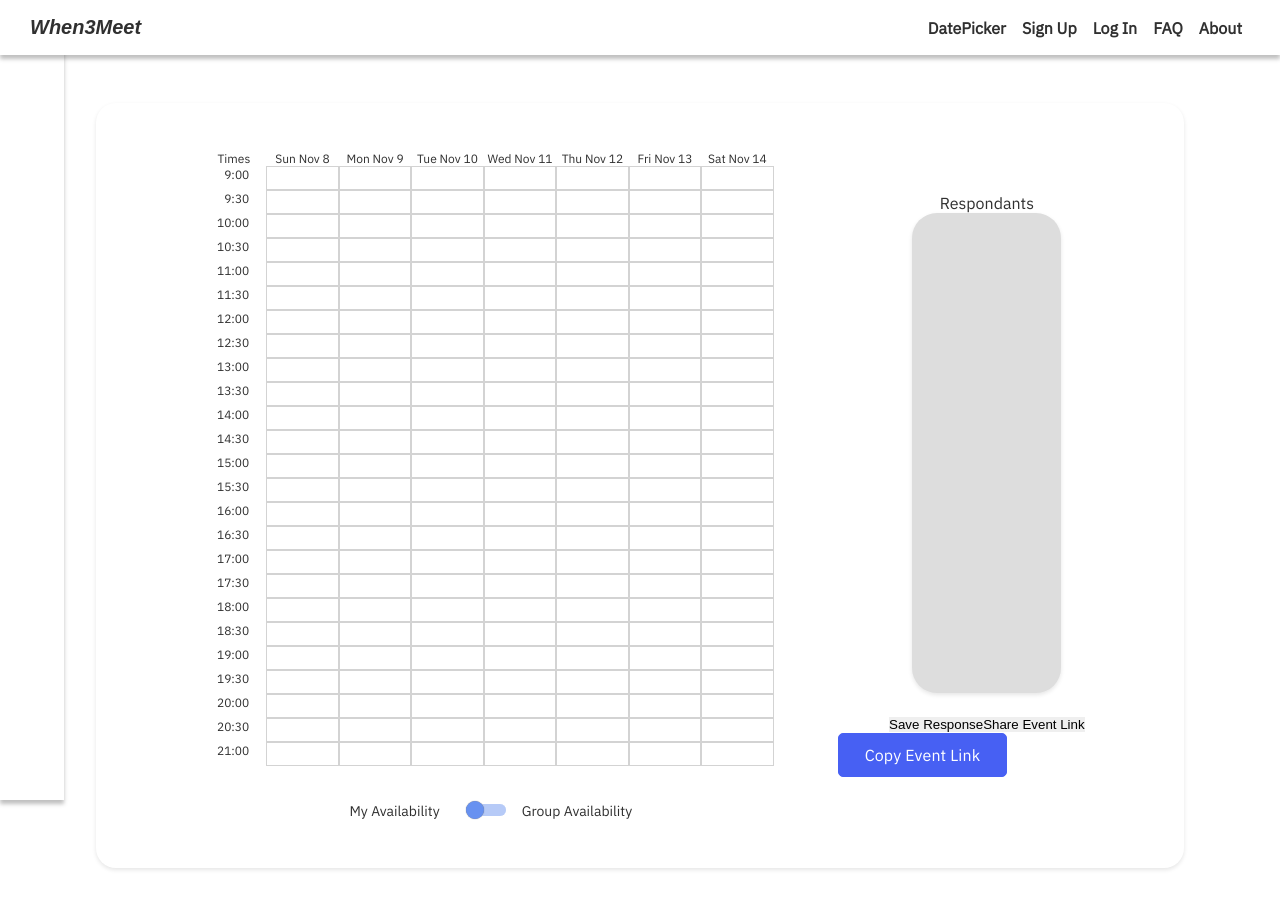
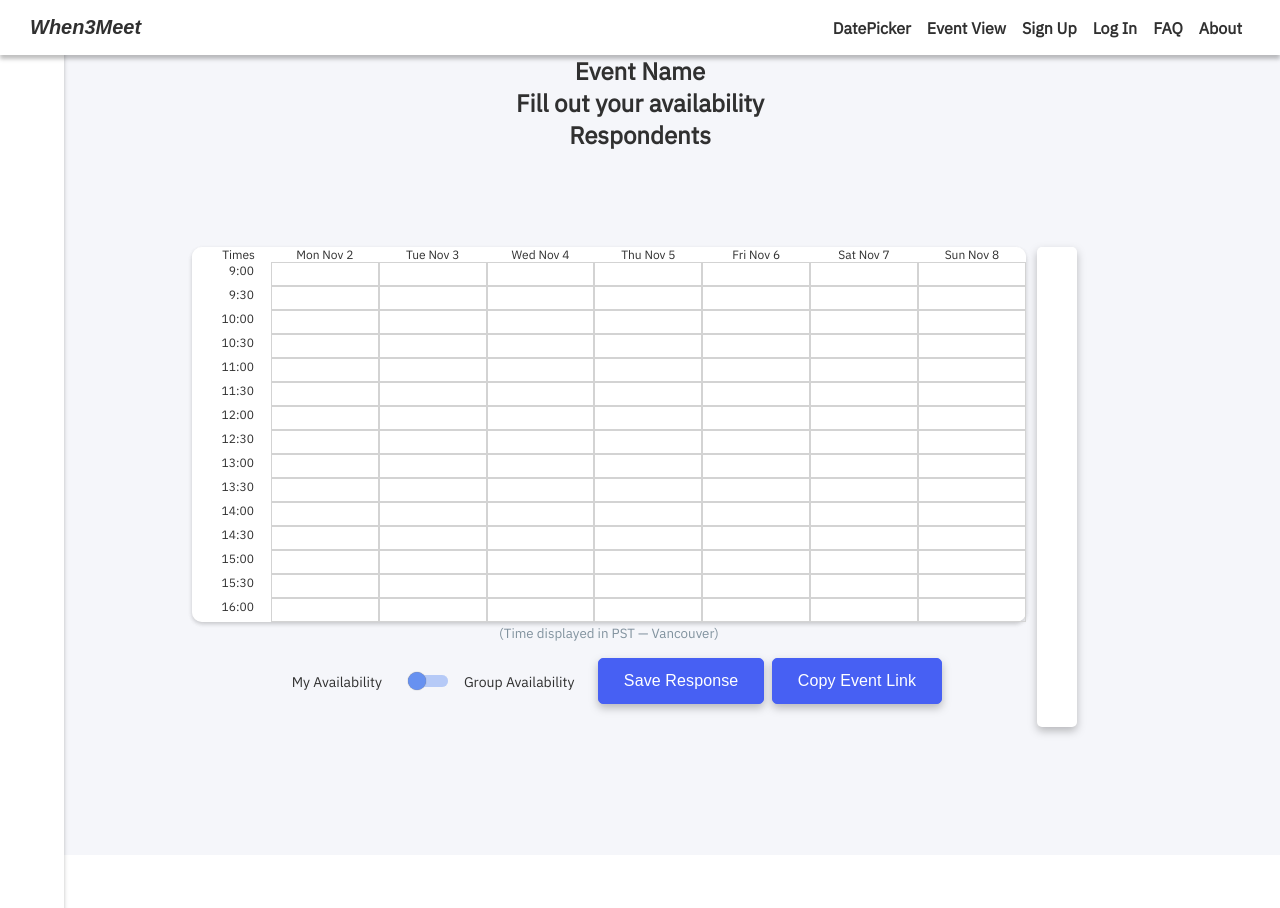
Before and after one commit to ubclaunchpad/HappyHour, a Vue app in the folder frontend/: page / in a window 1280 px wide. Shown: the top 908 px of the page. Built offline with nearby package versions, Linux system fonts and the light colour scheme.

Commit message:
renamed components & updated to more resemble design

```diff
--- a/frontend/src/components/AccountInfo.vue
+++ /dev/null
@@ -1,47 +0,0 @@
-<template>
-  <!--<div>
-    <button @click="increment">Login with email</button>
-    <button @click="decrement">Login with Google account</button>
-  </div> -->
-  <div>
-    <p class="label">Respondants</p>
-    <div class="respondants"></div>
-  </div>
-  <div>
-    <button @click="increment">Save Response</button>
-    <button @click="decrement">Share Event Link</button>
-    <AppButton text="Copy Event Link" />
-  </div>
-</template>
-
-<script lang="ts">
-import { defineComponent } from "vue";
-import AppButton from "@/components/AppButton.vue";
-
-export default defineComponent({
-  components: {
-    AppButton
-  }
-});
-</script>
-
-<style>
-.respondants {
-  border-radius: 25px;
-  background: rgb(221, 221, 221);
-  padding: 20px;
-  width: 50%;
-  height: 60vh;
-  margin: auto;
-  margin-bottom: 20px;
-  box-shadow: 0 2px 4px 0 rgba(0, 0, 0, 0.1);
-  transition: 0.3s;
-}
-
-.respondants:hover {
-  box-shadow: 0 4px 8px 0 rgba(0, 0, 0, 0.1);
-}
-
-.label {
-}
-</style>
--- a/frontend/src/components/AppButton.vue
+++ b/frontend/src/components/AppButton.vue
@@ -14,18 +14,13 @@ export default defineComponent({
 
 <!-- Add "scoped" attribute to limit CSS to this component only -->
 <style scoped>
-@import url("https://fonts.googleapis.com/css2?family=IBM+Plex+Sans&display=swap");
-
 .button {
   background: rgb(71, 96, 243);
   border: 1px solid rgb(71, 96, 243);
   box-sizing: border-box;
   border-radius: 5px;
-  padding: 9px 26px;
+  padding: 10px 25px;
 
-  font-family: "IBM Plex Sans", sans-serif;
-  font-style: normal;
-  font-weight: normal;
   font-size: 16px;
   line-height: 24px;
   display: flex;
@@ -33,5 +28,13 @@ export default defineComponent({
   letter-spacing: 0.12px;
 
   color: rgb(255, 255, 255);
+
+  filter: drop-shadow(0px 4px 4px rgba(0, 0, 0, 0.25));
+}
+
+.button:hover {
+  cursor: pointer;
+  background: rgba(71, 96, 243, 0.8);
+  border: 1px solid rgba(71, 96, 243, 0.8);
 }
 </style>
--- a/frontend/src/components/AppToggleExternalText.vue
+++ b/frontend/src/components/AppToggleExternalText.vue
@@ -106,6 +106,11 @@ export default {
   cursor: pointer;
 }
 
+.toggle__button button[disabled] {
+  opacity: 0.5;
+  pointer-events: none;
+}
+
 /* Toggle Button Shape */
 
 .toggle__button .toggle__switch::after,
--- /dev/null
+++ b/frontend/src/components/EventRespondents.vue
@@ -0,0 +1,27 @@
+<template>
+  <div class="respondents"></div>
+</template>
+
+<script lang="ts">
+import { defineComponent } from "vue";
+
+export default defineComponent({});
+</script>
+
+<style scoped>
+.respondents {
+  border-radius: 5px;
+  background: rgb(255, 255, 255);
+  padding: 20px;
+  width: 40%;
+  height: 50ch;
+  margin: auto;
+  margin-bottom: 20px;
+  filter: drop-shadow(0px 4px 4px rgba(0, 0, 0, 0.25));
+  transition: 0.3s;
+}
+
+.respondents:hover {
+  filter: drop-shadow(0px 4px 5px rgba(0, 0, 0, 0.25));
+}
+</style>
--- a/frontend/src/components/SidebarCollapsed.vue
+++ b/frontend/src/components/SidebarCollapsed.vue
@@ -13,9 +13,9 @@ export default {};
   top: 0;
   z-index: -1;
   width: 5%;
-  height: 100vh;
+  height: 100ch;
 
-  background: #ffffff;
+  background: rgb(255, 255, 255);
   box-shadow: 0px 4px 4px rgba(0, 0, 0, 0.25);
 }
 </style>
--- a/frontend/src/router/index.ts
+++ b/frontend/src/router/index.ts
@@ -10,6 +10,11 @@ export const routes: Array<RouteRecordRaw> = [
     path: "/datepicker",
     name: "DatePicker",
     component: () => import("../components/DatePicker.vue")
+  },
+  {
+    path: "/event",
+    name: "Event View",
+    component: () => import("../views/Event.vue")
   },
   {
     path: "/signup",
--- a/frontend/src/views/Event.vue
+++ b/frontend/src/views/Event.vue
@@ -1,31 +1,59 @@
 <template>
-  <div class="parent">
+  <div class="container">
+    <section>
+      <h1><strong>Event Name</strong></h1>
+      <div class="heading">
+        <h2>Fill out your availability</h2>
+        <h2>Respondents</h2>
+      </div>
+    </section>
+
+    <section class="parent">
       <div class="child">
-      <Calendar v-model:calendar="calendar" :startTime="start" :endTime="end" />
+        <div class="calendar">
+          <Calendar
+            v-model:calendar="calendar"
+            :startTime="start"
+            :endTime="end"
+          />
+        </div>
+        <div class="timezone">
+          <small>(Time displayed in PST — Vancouver)</small>
+        </div>
+        <div class="buttons">
           <AppToggleExternalText
             toggleLeftText="My Availability"
             toggleRightText="Group Availability"
           />
+          <AppButton text="Save Response" />
+          <AppButton text="Copy Event Link" />
+        </div>
       </div>
       <div class="child">
-      <AccountInfo />
+        <EventRespondents />
       </div>
+    </section>
   </div>
 </template>
 
 <script lang="ts">
 import { defineComponent } from "vue";
-import Calendar from "../components/Calendar.vue";
-import AppToggleExternalText from "../components/AppToggleExternalText.vue";
-import AccountInfo from "../components/AccountInfo.vue";
-const start = new Date("November 8, 2020 09:00:00");
-const end = new Date("November  14, 2020 21:00:00");
+import AppButton from "@/components/AppButton.vue";
+import AppToggleExternalText from "@/components/AppToggleExternalText.vue";
+import Calendar from "@/components/Calendar.vue";
+import EventRespondents from "@/components/EventRespondents.vue";
+
+const start = new Date("November 2, 2020 09:00:00");
+const end = new Date("November  8, 2020 16:30:00");
+
 export default defineComponent({
   components: {
+    AppButton,
+    AppToggleExternalText,
     Calendar,
-    AppToggleExternalText,
-    AccountInfo
+    EventRespondents
   },
+
   data() {
     return {
       calendar: {
@@ -33,6 +61,7 @@ export default defineComponent({
       }
     };
   },
+
   computed: {
     start() {
       return start.toISOString();
@@ -45,17 +74,45 @@ export default defineComponent({
 </script>
 
 <style scoped>
+.calendar {
+  box-shadow: 0 2px 4px 0 rgba(0, 0, 0, 0.1);
+  background: rgb(255, 255, 255);
+  margin: 0;
+  padding: 0;
+  border-radius: 10px;
+  justify-content: center;
+  align-items: center;
+}
+
+.container {
+  position: absolute;
+  background: rgb(245, 246, 250);
+  z-index: -2;
+  width: 100vw;
+  height: 100vh;
+}
 .parent {
   padding-top: 5rem;
   display: flex;
-  flex-direction: row;
-  box-shadow: 0 2px 4px 0 rgba(0, 0, 0, 0.1);
-  margin: 3rem 6rem;
+  margin: 3rem 9rem;
   padding: 3rem;
-  border-radius: 20px;
 }
+
 .child {
   flex-grow: 4;
-  margin: auto;
+  /*margin: auto;*/
+  align-items: flex-start;
+}
+
+.buttons {
+  display: flex;
+  justify-content: space-around;
+  align-items: center;
+  margin: 0 5rem;
+}
+
+.timezone {
+  color: rgb(129, 146, 158);
+  padding: 0 0 1rem 0;
 }
 </style>
```
Lines whose indentation alone changed are shown as unchanged.
